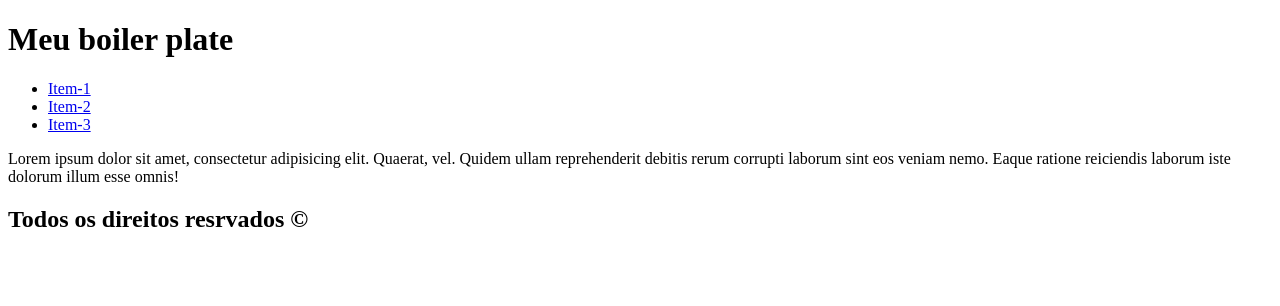
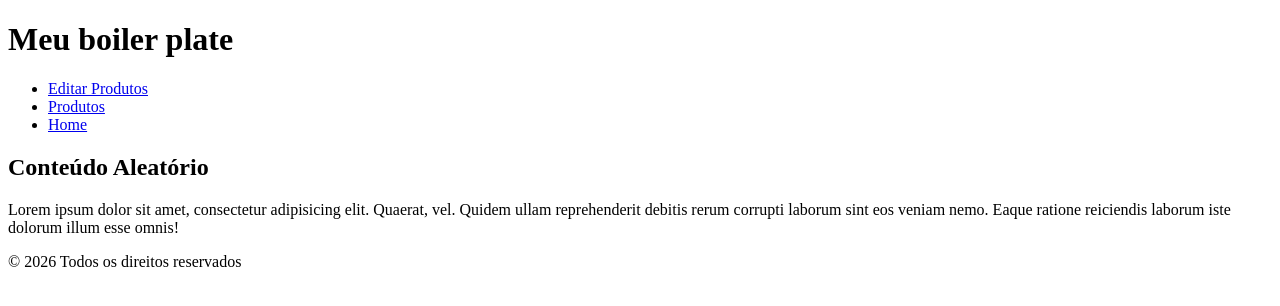
Before and after one commit to 1TDSPw-26/front-2sem-aula-07, a React (Vite) app in the folder my-app/: page / in a window 1280 px wide. Shown: the top 306 px of the page. Built offline with nearby package versions, Linux system fonts and the light colour scheme.

Commit message:
feat: Criando rotas com react-router.

```diff
--- a/my-app/package.json
+++ b/my-app/package.json
@@ -11,7 +11,8 @@
   },
   "dependencies": {
     "react": "^19.2.8",
-    "react-dom": "^19.2.8"
+    "react-dom": "^19.2.8",
+    "react-router": "^8.3.0"
   },
   "devDependencies": {
     "@types/node": "^24.13.3",
--- a/my-app/src/App.tsx
+++ b/my-app/src/App.tsx
@@ -1,4 +1,5 @@
 import Cabecalho from "./components/Cabecalho/Cabecalho";
+import Card from "./components/Card/Card";
 import Conteudo from "./components/Conteudo/Conteudo";
 import Rodape from "./components/Rodape/Rodape";
 
--- a/my-app/src/components/Cabecalho/Cabecalho.tsx
+++ b/my-app/src/components/Cabecalho/Cabecalho.tsx
@@ -5,9 +5,9 @@ export default function Cabecalho(){
             <h1>Meu boiler plate</h1>
             <nav>
                 <ul>
-                    <li><a href="#">Item-1</a></li>
-                    <li><a href="#">Item-2</a></li>
-                    <li><a href="#">Item-3</a></li>
+                    <li><a href="/editar-produtos">Editar Produtos</a></li>
+                    <li><a href="/produtos">Produtos</a></li>
+                    <li><a href="/">Home</a></li>
                 </ul>
             </nav>
         </header>
--- a/my-app/src/components/Conteudo/Conteudo.tsx
+++ b/my-app/src/components/Conteudo/Conteudo.tsx
@@ -2,6 +2,7 @@ export default function Conteudo(){
 
     return(
         <main>
+            <h2>Conteúdo Aleatório</h2>
             <p>Lorem ipsum dolor sit amet, consectetur adipisicing elit. Quaerat, vel. Quidem ullam reprehenderit debitis rerum corrupti laborum sint eos veniam nemo. Eaque ratione reiciendis laborum iste dolorum illum esse omnis!</p>
         </main>
     );
--- a/my-app/src/components/Rodape/Rodape.tsx
+++ b/my-app/src/components/Rodape/Rodape.tsx
@@ -1,6 +1,7 @@
-export default function Rodape(){
-
-    return(
-        <h2>Todos os direitos resrvados &copy;</h2>
-    );
+export default function Rodape() {
+  return (
+    <footer>
+        <p> &copy; 2026 Todos os direitos reservados</p>
+    </footer>
+  )
 }
--- /dev/null
+++ b/my-app/src/routes/EditarProdutos/index.tsx
@@ -0,0 +1,5 @@
+export default function EditarProdutos() {
+  return (
+    <h2>Editar Produtos</h2>
+  )
+}
--- /dev/null
+++ b/my-app/src/routes/ErrorPage/index.tsx
@@ -0,0 +1,5 @@
+export default function ErrorPage() {
+  return (
+    <h2>ErrorPage</h2>
+  )
+}
--- /dev/null
+++ b/my-app/src/routes/Home/index.tsx
@@ -0,0 +1,7 @@
+export default function Home() {
+  return (
+    <main>
+        <h2>Home</h2>
+    </main>
+  )
+}
--- /dev/null
+++ b/my-app/src/routes/Produtos/index.tsx
@@ -0,0 +1,7 @@
+export default function Produtos() {
+  return (
+    <main>
+        <h2>Produtos</h2>
+    </main>
+  )
+}
```
Also changed, not shown: my-app/src/components/Card/Card.tsx (added, +10 -0 lines), my-app/src/main.tsx (+19 -0 lines).
